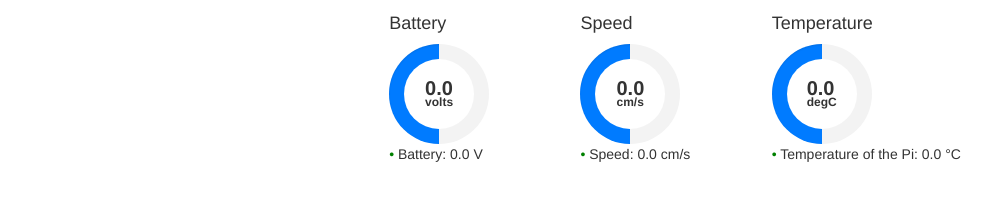
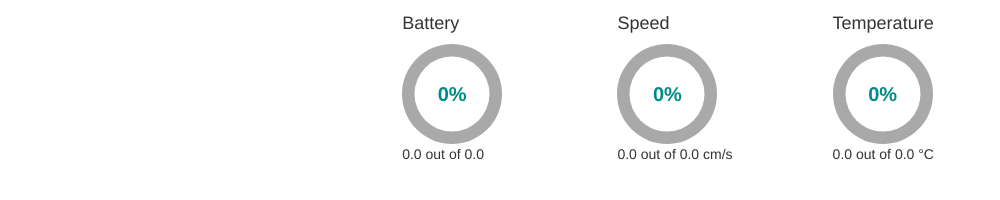
Before and after one commit to baby-pilot/car-dashboard, an Electron app: page index.html in a window 1000 px wide. Shown: the part 582-782 px from the top of the page. Drawn offline with nearby package versions, Linux system fonts and the light colour scheme; no server answers.

Commit message:
Plugging in values

```diff
--- /dev/null
+++ b/guage_script.js
@@ -0,0 +1,20 @@
+const circularProgress = document.querySelectorAll(".circular-progress");
+
+Array.from(circularProgress).forEach((progressBar) => {
+    const progressValue = progressBar.querySelector(".percentage");
+    const innerCircle = progressBar.querySelector(".inner-circle");
+    endValue = Number(progressBar.getAttribute("data-percentage")),
+    progressColor = progressBar.getAttribute("data-progress-color");
+
+
+    progressValue.textContent = `${endValue}%`;
+    progressValue.style.color = `${progressColor}`;
+
+    innerCircle.style.backgroundColor = `${progressBar.getAttribute(
+        "data-inner-circle-color"
+    )}`;
+
+    progressBar.style.background = `conic-gradient(${progressColor} ${
+        endValue * 3.6
+    }deg,${progressBar.getAttribute("data-bg-color")} 0deg)`;
+});
--- a/index.html
+++ b/index.html
@@ -52,34 +52,29 @@
             <div class="info">
                 <div class="grid-item">
                     <h4>Battery</h4>
-                    <div class="progress-circle" id="progressCircle">
-                        <div class="progress"></div>
-                        <div class="textcontainer">
-                        <div class="text"><span id="battery">0.0</span><p class="unit">volts</p></div>
-                        </div>
+                    <div id="batt_progress" class="circular-progress" data-inner-circle-color="white" data-percentage="0" data-progress-color="DarkCyan" data-bg-color="DarkGray">
+                        <div class="inner-circle"></div>
+                        <p class="percentage"></p>
                     </div>
-                    <span id="battery_dot" style="color:green">&bull;</span> Battery: <span id="battery">0.0</span> V
+                    <span id="battery">0.0</span> out of <span id="max_battery">0.0</span>
                 </div>
                 <div class="grid-item">
                     <h4>Speed</h4>
-                    <div class="progress-circle" id="progressCircle">
-                        <div class="progress"></div>
-                        <div class="textcontainer">
-                        <div class="text"><span id="battery">0.0</span><p class="unit">cm/s</p></div>
-                        </div>
+                    <div id="speed_progress" class="circular-progress" data-inner-circle-color="white" data-percentage="0" data-progress-color="DarkCyan" data-bg-color="DarkGray">
+                        <div class="inner-circle"></div>
+                        <p class="percentage"></p>
                     </div>
-                    <span id="speed_dot" style="color:green">&bull;</span> Speed: <span id="speed">0.0</span> cm/s
+                    <span id="speed">0.0</span> out of <span id="max_speed">0.0</span> cm/s
                 </div>
                 <div class="grid-item">
                     <h4>Temperature</h4>
-                    <div class="progress-circle" id="progressCircle">
-                        <div class="progress"></div>
-                        <div class="textcontainer">
-                        <div class="text"><span id="battery">0.0</span><p class="unit">degC</p></div>
-                        </div>
+                    <div id="temp_progress" class="circular-progress" data-inner-circle-color="white" data-percentage="0" data-progress-color="DarkCyan" data-bg-color="DarkGray">
+                        <div class="inner-circle"></div>
+                        <p class="percentage"></p>
                     </div>
-                    <span id="temperature_dot" style="color:green">&bull;</span> Temperature of the Pi: <span id="temperature">0.0</span> &deg;C
+                    <span id="temperature">0.0</span> out of <span id="max_temp">0.0</span> &deg;C
                 </div>
+                <script src="guage_script.js"></script>
             </div>
          </div>
       </div>
--- a/index.js
+++ b/index.js
@@ -2,6 +2,10 @@
 const PORT = process.env.PORT || 65432;
 const HOST = process.env.HOST || "192.168.0.14";
 const net = require('net');
+
+const MAX_BATTERY = 7.4;
+const MAX_SPEED = 100;
+const MAX_TEMP = 100;
 
 console.log(HOST, PORT)
 
@@ -11,6 +15,10 @@ let driveKeyPressed = false;
 
 document.addEventListener("keydown", updateKey);
 document.addEventListener("keyup", resetKey);
+
+document.getElementById("max_battery").textContent = MAX_BATTERY;
+document.getElementById("max_speed").textContent = MAX_SPEED;
+document.getElementById("max_temp").textContent = MAX_TEMP;
 // document.addEventListener("DOMContentLoaded", update_data);
 
 // create connection to listen for metric data and send commands
@@ -24,10 +32,14 @@ client.on("data", (data) => {
     console.log("Received metrics from server: ", metrics);
     // parse JSON
     try {
-        const jsonData = JSON.parse(metrics);
-        document.getElementById("battery").innerHTML = jsonData.battery;
-        document.getElementById("speed").innerHTML = jsonData.speed;
-        document.getElementById("temperature").innerHTML = jsonData.cpu_temp;
+        const { battery, speed, cpu_temp } = JSON.parse(metrics);
+        document.getElementById("battery").innerHTML = battery;
+        document.getElementById("speed").innerHTML = speed;
+        document.getElementById("temperature").innerHTML = cpu_temp;
+
+        document.getElementById("batt_progress").setAttribute("data-percentage", getPercentage(battery, MAX_BATTERY));
+        document.getElementById("speed_progress").setAttribute("data-percentage", getPercentage(speed, MAX_SPEED));
+        document.getElementById("temp_progress").setAttribute("data-percentage", getPercentage(cpu_temp, MAX_TEMP));
     }
     catch(e) {
         console.error('Error parsing JSON: ', e);
@@ -85,6 +97,13 @@ function resetKey(e) {
 
     sendCommand("stop_car")
     driveKeyPressed = false // reset
+}
+
+function getPercentage(value, maxValue) {
+    if (value > maxValue) {
+        return 100;
+    }
+    return Math.round((value / maxValue) * 100)
 }
 
 /************************ unused test code *************************/
--- a/styles.css
+++ b/styles.css
@@ -79,24 +79,8 @@
 .info {
     display: grid;
     grid-template-columns: repeat(3, 1fr);
-    gap: 2px;
+    gap: 100px;
     margin: auto;
-}
-.progress-circle {
-    width: 100px;
-    height: 100px;
-    border-radius: 50%;
-    position: relative;
-    background-color: #f3f3f3; /* Background color */
-}
-
-.progress {
-    width: 100%;
-    height: 100%;
-    border-radius: 50%;
-    position: absolute;
-    clip: rect(0, 50px, 100px, 0);
-    background-color: #007bff; /* Progress color */
 }
 
 .textcontainer {
@@ -122,3 +106,37 @@
     font-weight: bold;
     color: #333; /* Text color */
 }
+
+.circular-progress {
+    width: 100px;
+    height: 100px;
+    border-radius: 50%;
+    display: flex;
+    justify-content: center;
+    align-items: center;
+    position: relative;
+}
+
+.inner-circle {
+    position: absolute;
+    top: 50%;
+    left: 50%;
+    height: 75px;
+    width: 75px;
+    border-radius: 50%;
+    transform: translate(-50%, -50%);
+    font-size: 20px;
+    background-color: white;
+    font-weight: bold;
+    color: #333; /* Text color */
+}
+
+.percentage {
+    position: absolute;
+    top: 50%;
+    left: 50%;
+    transform: translate(-50%, -50%);
+    font-size: 20px;
+    font-weight: bold;
+    color: #333; /* Text color */
+}
```
Also changed, not shown: script.js (deleted, +0 -18 lines).
